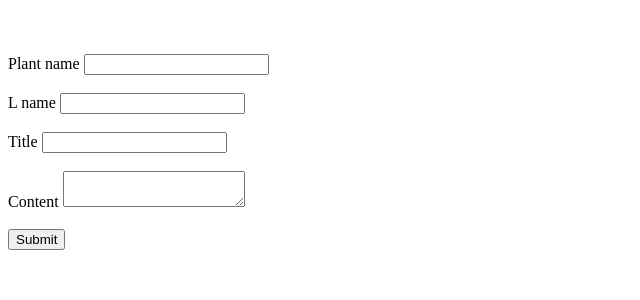
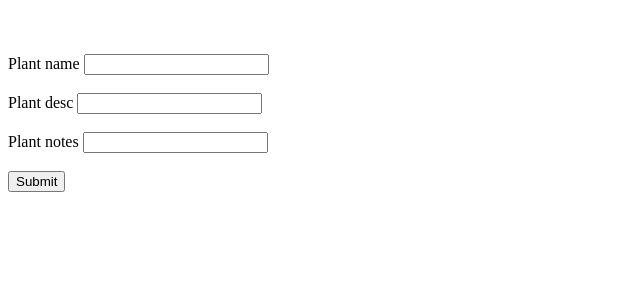
Before and after one commit to GForrow/PlantDiary, a Python web app: template templates/newentry.html in a window 1280 px wide. Shown: the part 26-326 px from the top of the page, without its empty margins (0-640 px from the left). Run offline with Jinja, Linux system fonts and the light colour scheme; the template is opened without the code that fills it: most values are stand-ins (such as "Sample title", 1, 10 or a date in 2020); form fields are guessed from the names that the template uses.

Commit message:
App recreated as plant app, current issue with submit button not submitting entries to db

```diff
--- a/forms.py
+++ b/forms.py
@@ -12,7 +12,7 @@ class PlantsForm(FlaskForm):
         ]
     )
 
-    l_name = StringField(
+    plant_nick = StringField(
         'Plant Nickname',
         validators=[
             DataRequired(),
@@ -20,7 +20,7 @@ class PlantsForm(FlaskForm):
         ]
     )
 
-    title = StringField(
+    plant_desc = StringField(
         'Plant Description',
         validators=[
             DataRequired(),
@@ -28,7 +28,7 @@ class PlantsForm(FlaskForm):
         ]
     )
 
-    content = StringField(
+    plant_notes = StringField(
         'Additional Notes',
         validators=[
             DataRequired(),
--- /dev/null
+++ b/templates/homepage.html
@@ -0,0 +1,5 @@
+{% extends "layout.html" %}
+
+{%  block body_content %}
+    <h1>This is the Homepage!</h1>
+{% endblock %}
--- a/templates/layout.html
+++ b/templates/layout.html
@@ -13,8 +13,8 @@
 <body>
     <div class = "navbar">
         <a href="{{ url_for('home')}}">Home</a>
-        <a href="{{ url_for('about')}}">My Plants</a>
-        <a href="{{ url_for('add')}}">New Plant</a>
+        <a href="{{ url_for('account')}}">My Plants</a>
+        <a href="{{ url_for('newentry')}}">New Plant</a>
     </div>
     <br>
     <br>
--- a/templates/newentry.html
+++ b/templates/newentry.html
@@ -18,12 +18,12 @@
             </div>
             <br>
             <div class="form-group">
-                {{ form.l_name.label }}
-                {{ form.l_name }}
+                {{ form.plant_desc.label }}
+                {{ form.plant_desc }}
 
-                {% if form.l_name.errors %}
+                {% if form.plant_desc.errors %}
                     <div class="error">
-                        {% for error in form.l_name.errors %}
+                        {% for error in form.plant_desc.errors %}
                             <span>{{ error }}</span>
                         {% endfor %}
                     </div>
@@ -31,25 +31,12 @@
             </div>
             <br>
             <div class="form-group">
-                {{ form.title.label }}
-                {{ form.title }}
+                {{ form.plant_notes.label }}
+                {{ form.plant_notes }}
 
-                {% if form.title.errors %}
+                {% if form.plant_notes.errors %}
                     <div class="error">
-                        {% for error in form.title.errors %}
-                            <span>{{ error }}</span>
-                        {% endfor %}
-                    </div>
-                {% endif %}
-            </div>
-            <br>
-            <div class="form-group">
-                {{ form.content.label }}
-                {{ form.content }}
-
-                {% if form.content.errors %}
-                    <div class="error">
-                        {% for error in form.content.errors %}
+                        {% for error in form.plant_notes.errors %}
                             <span>{{ error }}</span>
                         {% endfor %}
                     </div>
```
